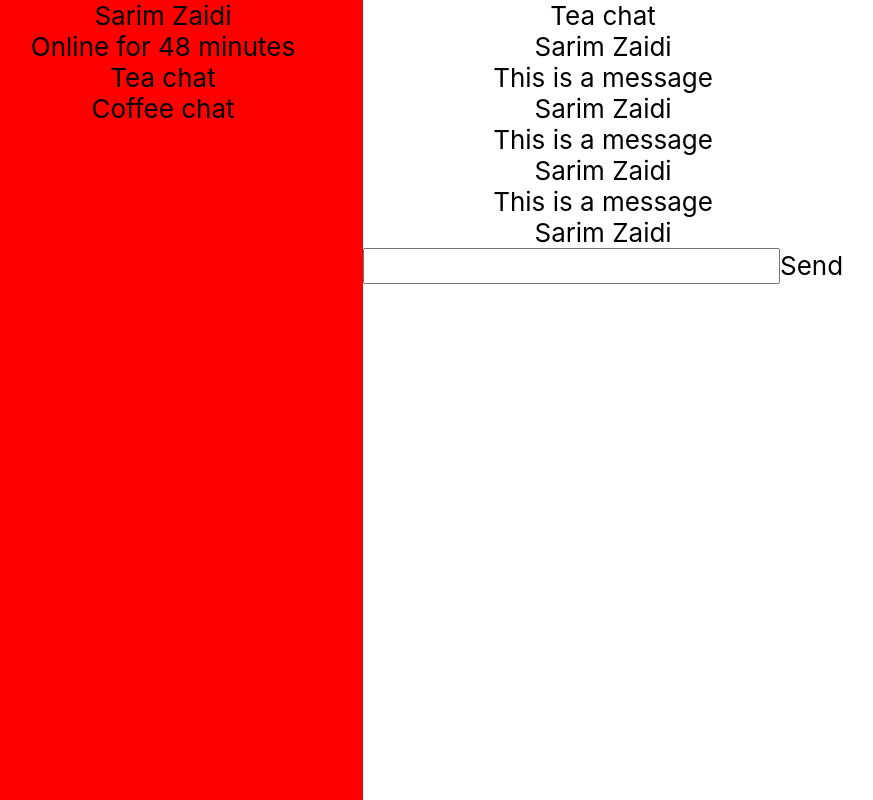
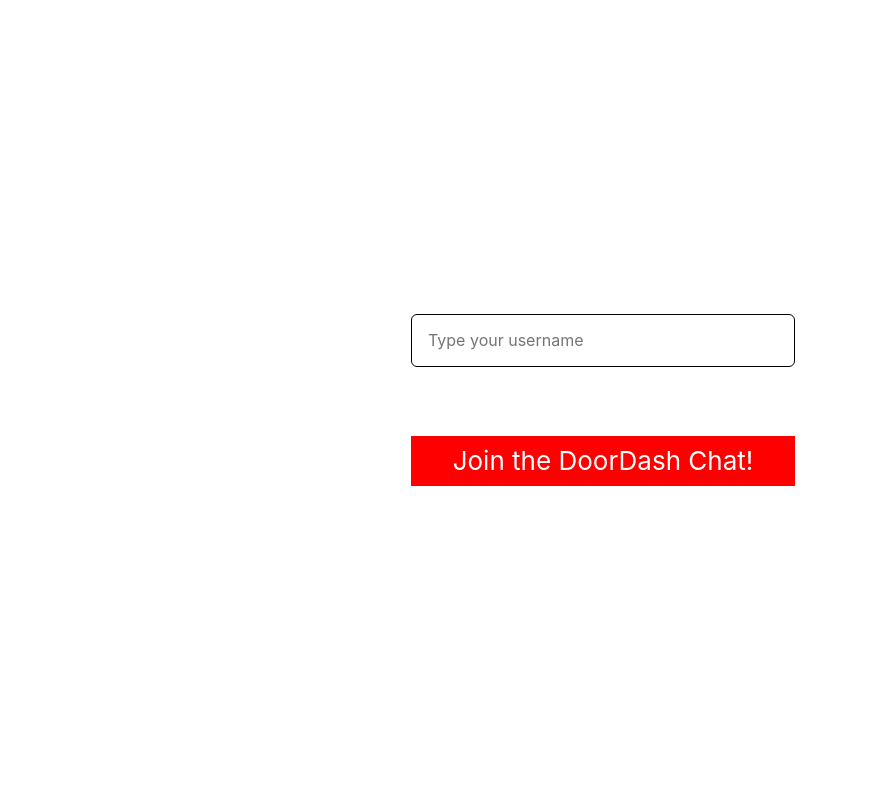
Before and after one commit to itzsarim/chat-app, a React (Create React App) app: page / in a window 1280 px wide. Shown: the whole page, without its empty margins (37-910 px from the left). Built offline with nearby package versions, Linux system fonts and the light colour scheme.

Commit message:
added sidebar logic

```diff
--- a/src/App.js
+++ b/src/App.js
@@ -7,16 +7,17 @@
 
 function App() {
   const [userName, setUsername] = useState('');
+  const name = useSelector(selectName);
+
   useEffect(() => {
-
-  })
+    setUsername(name)
+  }, [name])
 
 
   return (
     <div className="App">
       <main className="App-main">
-        {/* { name ? <MainView /> : <Login /> } */}
-        {<MainView />}
+        { userName ? <MainView /> : <Login /> }
       </main>
     </div>
   );
--- a/src/app/store.js
+++ b/src/app/store.js
@@ -1,8 +1,10 @@
 import { configureStore } from '@reduxjs/toolkit';
 import loginReducer from '../components/login/loginSlice';
+import sidebarReducer from '../components/sidebar/sidebarSlice';
 
 export default configureStore({
   reducer: {
     userInfo: loginReducer,
+    roomInfo: sidebarReducer
   },
 });
--- a/src/components/Login/loginSlice.js
+++ b/src/components/Login/loginSlice.js
@@ -4,6 +4,7 @@
   name: 'user',
   initialState: {
     name: '',
+    timestamp: ''
   },
   reducers: {
     setUsersName: (state, action) => {
@@ -25,7 +26,7 @@
 // The function below is called a selector and allows us to select a value from
 // the state. Selectors can also be defined inline where they're used instead of
 // in the slice file. For example: `useSelector((state) => state.user.name)`
-export const selectName = state => state.user.name;
-export const selectTimestamp = state => state.user.timestamp;
+export const selectName = state => state.userInfo.name ;
+export const selectTimestamp = state => state.userInfo.timestamp;
 
 export default counterSlice.reducer;
--- a/src/components/sidebar/Sidebar.js
+++ b/src/components/sidebar/Sidebar.js
@@ -1,28 +1,50 @@
-import React, { useState } from 'react';
-import { useSelector } from 'react-redux';
+import React, { useState, useEffect } from 'react';
+import { useSelector, useDispatch } from 'react-redux';
+import { setRooms, selectRooms  } from './sidebarSlice';
 import { selectName, selectTimestamp } from '../login/loginSlice';
 import styles from './Sidebar.module.css';
 
 export function Sidebar() {
-    //const name = useSelector(selectName);
-    const name = 'Sarim Zaidi';
-    //const timestamp = useSelector(selectTimestamp);
-    const timestamp = '1606440728708';
+    const dispatch = useDispatch();
+    const name = useSelector(selectName);
+    const timestamp = useSelector(selectTimestamp);
+    const rooms = useSelector(selectRooms);
+    const [duration, setDuration] = useState(0);
+
+    useEffect(() => {
+        getRooms();
+        setInterval(() => {
+            getTimeSinceLogin();
+        }, 60000);
+    },[])
+
+    async function getRooms() {
+        try {
+            const response = await fetch('http://localhost:8080/api/rooms');
+            const rooms = await response.json();
+            dispatch(setRooms(rooms))
+        } catch(e) {
+            console.log('Cannot fetch rooms with error', e);
+        }
+
+    }
     function getTimeSinceLogin() {
         let currentTimestamp = Date.now();
         let differenceInTimestamp = currentTimestamp - timestamp;
-        let m = new Date(differenceInTimestamp * 1000).getMinutes();
-        return m;
+        setDuration(Math.floor(differenceInTimestamp / 60000));
     }
     return (
         <>
         <div className={styles.container} >
             <div className={styles.header}>
                 <div className={styles.name}>{name}</div>
-                <div className={styles.online}>{`Online for ${getTimeSinceLogin()} minutes`}</div>{/* write logic to convert minutes to hours beyond 60 minutes */}
+                <div className={styles.online}>{`Online for ${duration} minutes`}</div>{/* write logic to convert minutes to hours beyond 60 minutes */}
             </div>
             <ul>
-                {[<li>Tea chat</li>, <li>Coffee chat</li>]}
+               {rooms.map((room) => {
+                   return <li key={room.id}>{room.name}</li>
+               })
+               }
             </ul>
         </div>
         </>
--- a/src/components/sidebar/sidebarSlice.js
+++ b/src/components/sidebar/sidebarSlice.js
@@ -0,0 +1,18 @@
+import { createSlice } from '@reduxjs/toolkit';
+
+export const sidebarSlice = createSlice({
+  name: 'room',
+  initialState: {
+      rooms: []
+  },
+  reducers: {
+    setRooms: (state, action) => {
+      state.rooms = action.payload;
+    }
+  },
+});
+
+export const { setRooms } = sidebarSlice.actions;
+export const selectRooms = state => state.roomInfo.rooms ;
+
+export default sidebarSlice.reducer;
```
Also changed, not shown: 1 other file (tests, documents, lock files or other folders).
